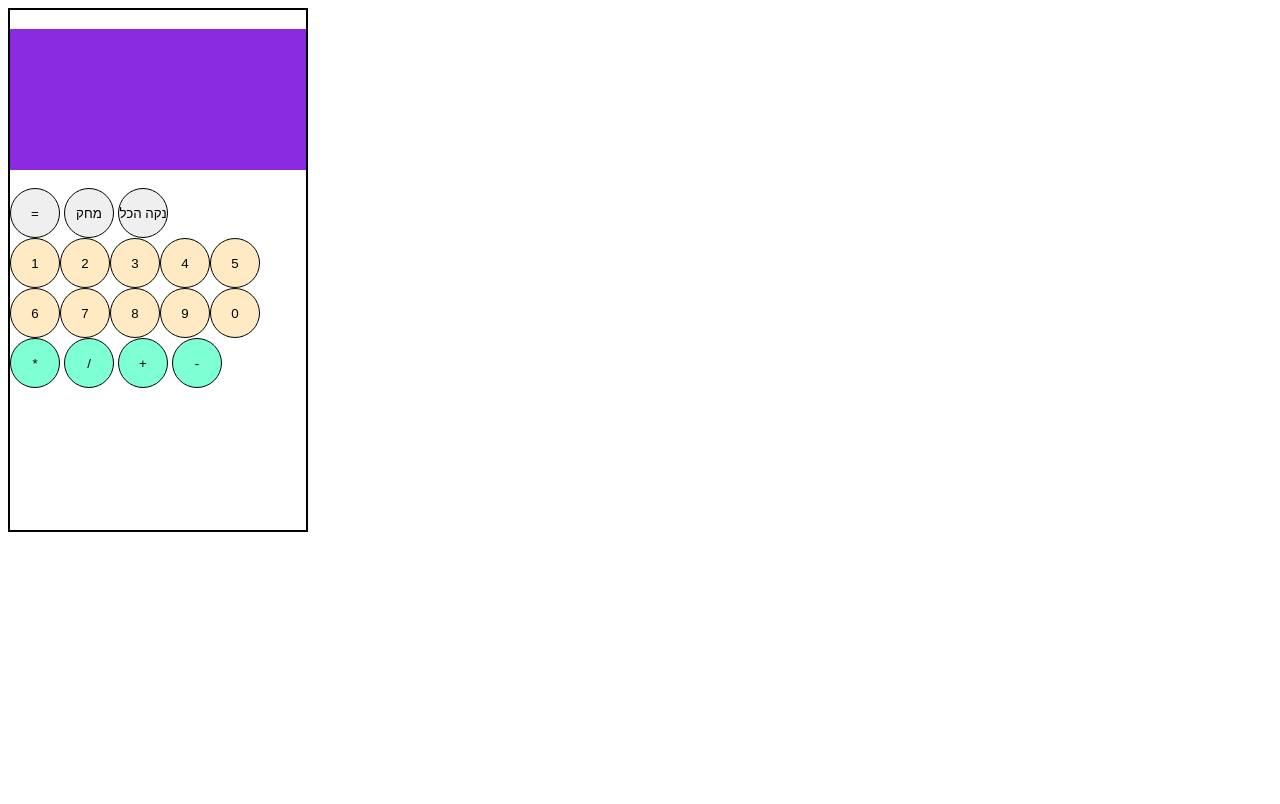
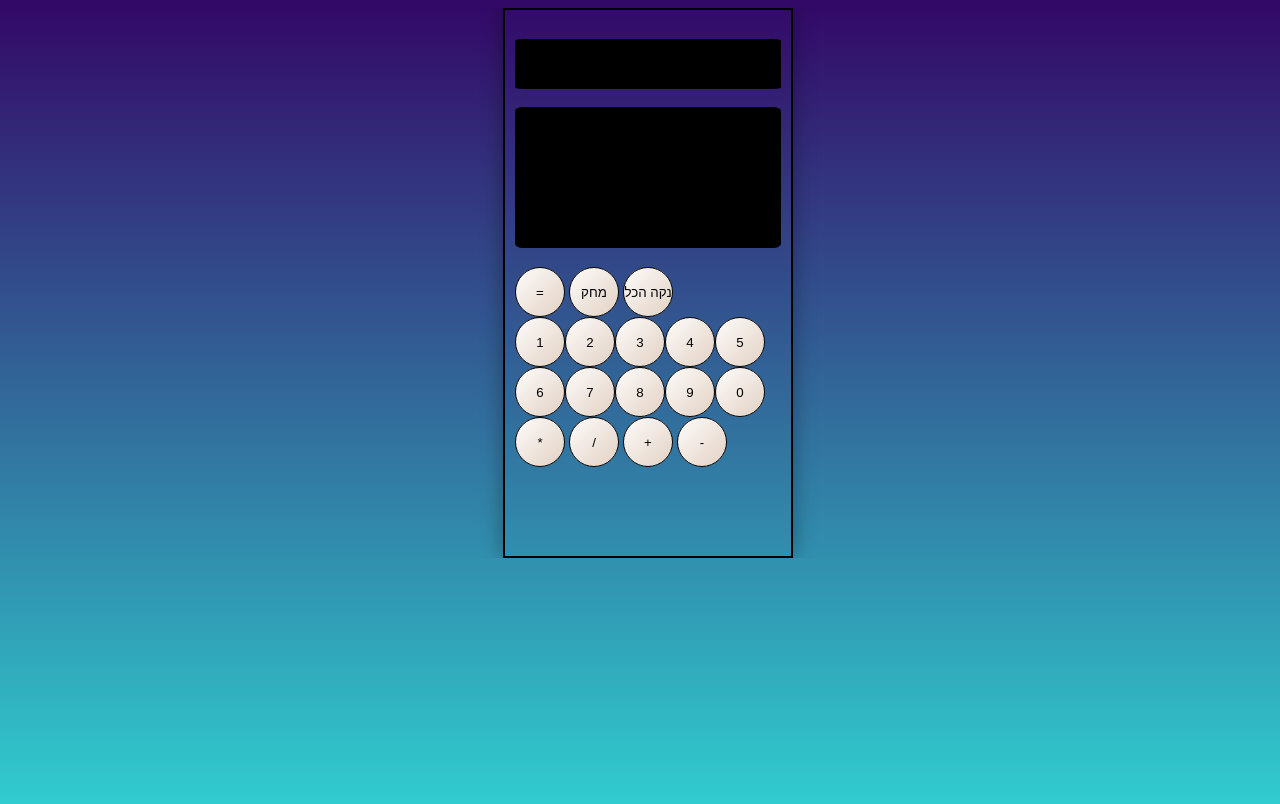
Before and after one commit to lielitzchak/calculator, a plain HTML site: page index.html in a window 1280 px wide. Both pictures are taken after a click on the button "נקה הכל". Drawn offline with Linux system fonts and the light colour scheme.

Commit message:
add style

```diff
--- a/index.html
+++ b/index.html
@@ -12,6 +12,8 @@
     <header></header>
     <main>
       <div id="allCalculator">
+        <article>
+          <h3 id="allResult"></h3>
           <h3 id="Solution"></h3>
           <form>
             <button id="Equal" value="=" type="button">=</button>
@@ -32,12 +34,15 @@
           </section>
           <section id="operators">
             <button value="*" class="oper" id="dubele" type="button">*</button>
-          <button value="/" class="oper" id="division" type="button">/</button>
+            <button value="/" class="oper" id="division" type="button">
+              /
+            </button>
             <button value="+" class="oper" id="plus" type="button">+</button>
             <button value="-" class="oper" id="min" type="button">-</button>
 
             <br />
           </section>
+        </article>
       </div>
     </main>
 
--- a/main.js
+++ b/main.js
@@ -37,9 +37,11 @@
 let cleanAll = document.getElementById("cleanAll");
 let Solution = document.getElementById("Solution");
 let opers = document.getElementsByClassName("oper");
+let allResult = document.getElementById("allResult");
 let num;
 let operator;
-let shouldClear = false;
+let result;
+// let shouldClear = false;
 let Equal = document.getElementById("Equal");
 let clean = document.getElementById("clean");
 let btnNumbers = document.getElementsByClassName("numbers");
@@ -51,39 +53,47 @@ for (let i = 0; i < opers.length; i++) {
   opers[i].onclick = () => {
     num = Number(Solution.innerText);
     operator = opers[i].value;
-    shouldClear = true;
+    // shouldClear = true;
+    result = num + operator;
+    Solution.innerText = result;
+    // console.log(result);
+    console.log(num);
   };
 }
 function concat_number(num) {
-  if (shouldClear == true) {
-    Solution.innerText = "";
-    shouldClear = false;
-  }
+  // if (shouldClear == true) {
+  // Solution.innerText = "";
+  // shouldClear = false;
+  // }
+  console.log(num);
   Solution.innerText += num;
 }
 
 Equal.onclick = () => {
-  Solution.innerText = cal(num, Number(Solution.innerText), operator);
+  // (allResult.innerText = `${result}`),
+    cal(num, Number(Solution.innerText), operator);
+  Solution.innerText = "";
 };
 
 function cal(num1, num2, op) {
   switch (op) {
     case "+":
-      return num1 + num2;
+      return (allResult.innerText = num1 + num2);
 
     case "-":
-      return num1 - num2;
+      return (allResult.innerText = num1 - num2);
 
     case "*":
-      return num1 * num2;
+      return (allResult.innerText = num1 * num2);
 
     case "/":
-      return num1 / num2;
+      return (allResult.innerText = num1 / num2);
   }
 }
 
 cleanAll.onclick = () => {
   num = 0;
+  allResult.innerText = "";
   Solution.innerText = "";
 };
 clean.onclick = () => {
--- a/style.css
+++ b/style.css
@@ -2,14 +2,30 @@
   border: 0;
   padding: 0;
   box-sizing: border-box;
+  overflow: hidden;
 }
+body {
+  height: 100ch;
+  width: 100vw;
+  background-image: linear-gradient(to top, #30cfd0 0%, #330867 100%);
+}
+
 #allCalculator {
-  width: 300px;
+  padding-bottom: 44%;
+  margin: auto;
+  padding: 10px;
+  width: 290px;
   border: solid 2px;
-  height: 524px;
+  height: 550px;
+  animation: shadow-drop-center 0.4s cubic-bezier(0.25, 0.46, 0.45, 0.94) both;
 }
-button {
-  cursor: pointer;
+@keyframes shadow-drop-center {
+  0% {
+    box-shadow: 0 0 0 0 rgba(0, 0, 0, 0);
+  }
+  100% {
+    box-shadow: 0 0 20px 0px rgba(0, 0, 0, 0.35);
+  }
 }
 
 input {
@@ -20,29 +36,31 @@ input {
 }
 button {
   border: solid 1px;
+  cursor: pointer;
   height: 50px;
   width: 50px;
   border-radius: 50px;
+  background-image: linear-gradient(135deg, #fdfcfb 0%, #e2d1c3 100%);
 }
-#btnInput {
-  background-color: rgb(0, 255, 170);
+button:hover {
+  background-image: linear-gradient(120deg, #fdfbfb 0%, #ebedee 100%);
 }
 
-.numbers {
-  background-color: rgb(255, 234, 196);
-}
-#dubele,
-#division,
-#plus,
-#min {
-  background-color: aquamarine;
-}
 #theNumbrs {
   display: flex;
   flex-wrap: wrap;
 }
 #Solution {
-  width: 296px;
+  color: white;
+  padding: 8px;
   height: 141px;
-  background-color: blueviolet;
+  background-color: black;
+  border-radius: 3%;
 }
+#allResult {
+  color: white;
+  padding: 8px;
+  height: 50px;
+  background-color: black;
+  border-radius: 3%;
+}
```
Lines whose indentation alone changed are shown as unchanged.
